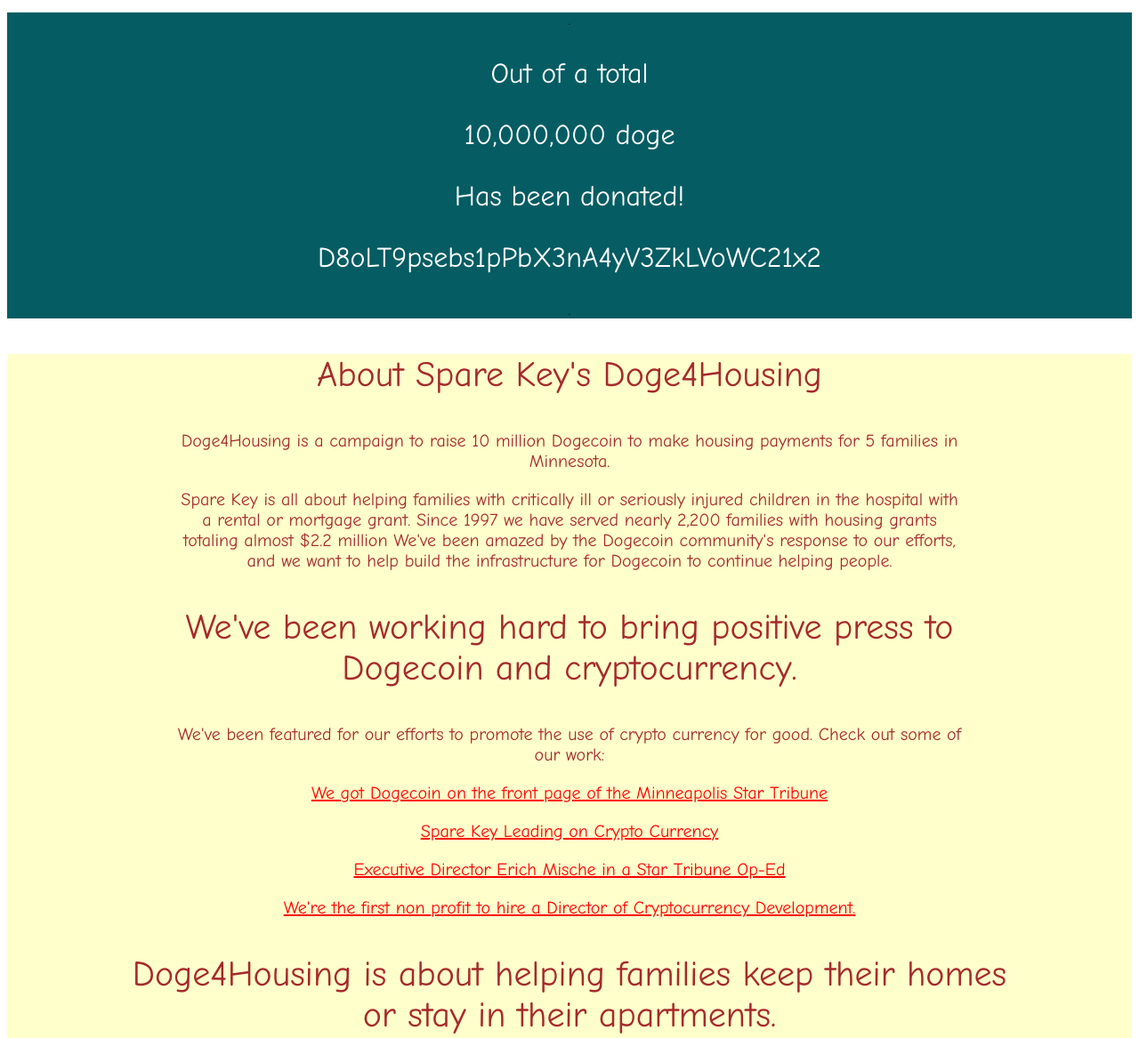
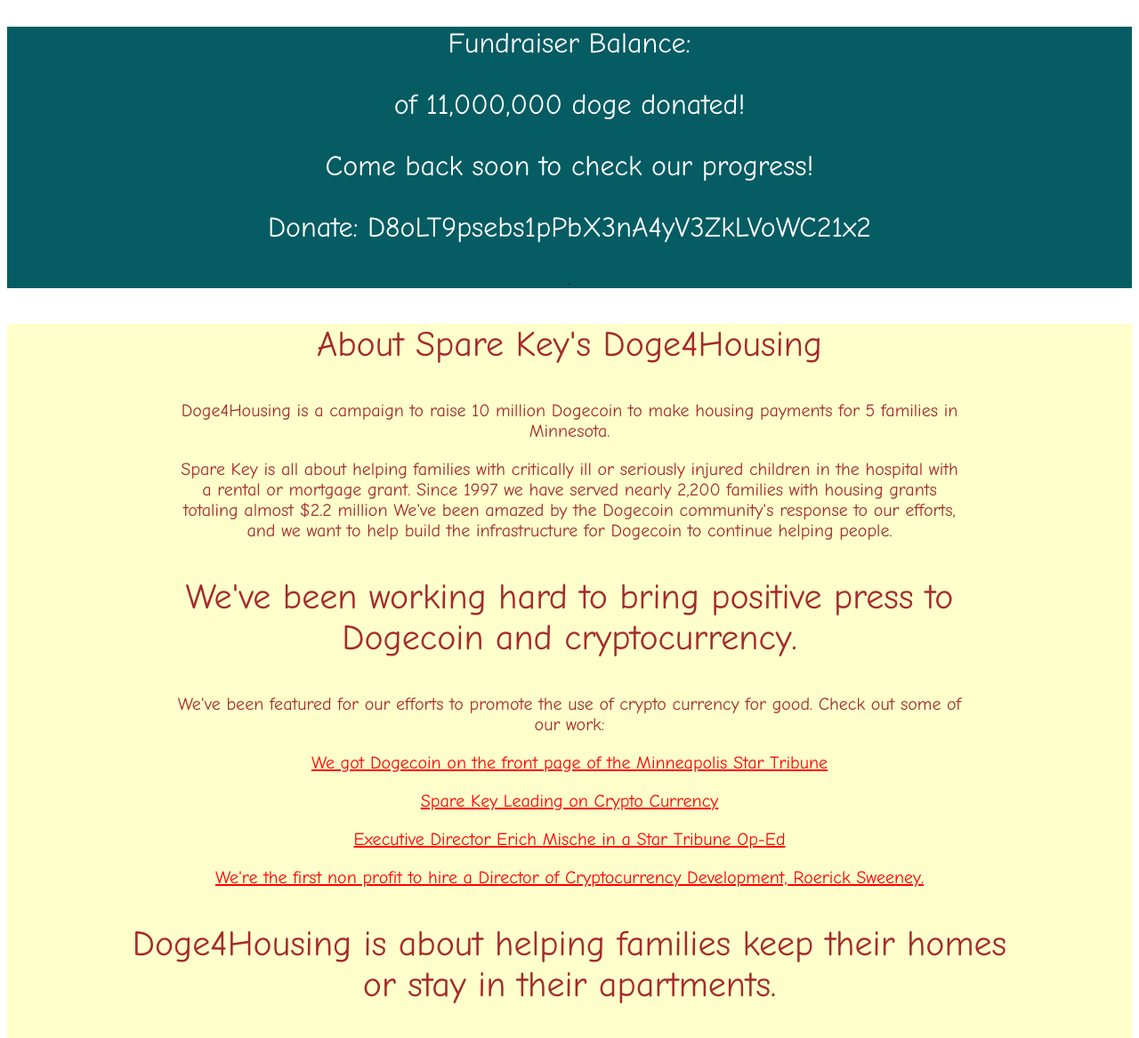
Before and after one commit to sroerick/doge4housing, a plain HTML site: page index.html in a window 1280 px wide. Shown: the part 554-1721 px from the top of the page at 89% size. Drawn offline with nearby package versions, Linux system fonts and the light colour scheme.

Commit message:
chromefix

```diff
--- a/index.html
+++ b/index.html
@@ -28,16 +28,14 @@
  <body>
    <a href="http://sparekey.org"><img class="logo" src="images/doge4housing.png"></img></a>
  <div class="intro">
- <p>.</p>
+ <p class="balance">Fundraiser Balance: </p>
    <p id="balance">
 
-  <p class="balance">Out of a total</p>
-  <p class="balance">10,000,000 doge</p>
-  <p class="balance">Has been donated!</p>
-
-  <p class="balance" font-size="50%">D8oLT9psebs1pPbX3nA4yV3ZkLVoWC21x2</p>
+  <p class="balance">of 11,000,000 doge donated!</p>
+  <p class="balance">Come back soon to check our progress!</p>
+  <p class="balance" font-size="50%">Donate: D8oLT9psebs1pPbX3nA4yV3ZkLVoWC21x2</p>
  <script>
-   $("#balance").html('<object data="balance.php">');
+   $("#balance").html('<object type="text/html" data="balance.php">');
   </script>
 <p>.</p>
 
@@ -54,7 +52,7 @@
   <p class="mainbody"><a href="http://www.sparekey.org/spare-key-leading-on-crypto-currency-for-non-profits-and-charities/">Spare Key Leading on Crypto Currency</a>
   <p class="mainbody"><a href="
 http://www.sparekey.org/chronicles-of-philanthropy-why-a-nonprofit-leader-embraces-virtual-currency/">Executive Director Erich Mische in a Star Tribune Op-Ed</a></p>
- <p class="mainbody"><a href="http://www.sparekey.org/spare-key-hires-director-of-crypto-currency-development-perhaps-first-in-the-nation/">We're the first non profit to hire a Director of Cryptocurrency Development.</a></p>
+ <p class="mainbody"><a href="http://www.sparekey.org/spare-key-hires-director-of-crypto-currency-development-perhaps-first-in-the-nation/">We're the first non profit to hire a Director of Cryptocurrency Development, Roerick Sweeney.</a></p>
 
  <p class="headertitle">Doge4Housing is about helping families keep their homes or stay in their apartments.
  <p class="mainbody">...and focus on their child's care and recovery. It's about giving families peace of mind from their bills. </p>
@@ -76,6 +74,10 @@
 
    <p class="mainbody">We will keep this commitment for a minimum of 12 months upon receipt of currency. If at the end of that 12 months we cannot find vendors willing to accept the currency we would have the option to convert it into fiat US Dollars. </p>
 
+<p class="headertitle">And now a quote from Jackson Palmer</p>
+<p class="mainbody">"It's always sad to see families displaced from their homes due to hefty medical bills, and Doge4Housing is a great campaign aimed to help those families out there currently struggling to focus on the most important thing -- their child's health -- while keeping a roof over their heads. Spare Key is a great cause, and I'm glad that the Dogecoin community can help rally behind it."
+<p class="mainbody">such founder. much pithy. so leadership. wow.
+
 <p class="headertitle">Doing Our Part</p>
 <p class="mainbody">Spare Key will engage with any company that is involved in cryptocurrency to put their logos on our website, social media, etc, as a way to help drive traffic from others, including our followers, supporters, etc.</p>
 <p class="mainbody">Spare Key is looking to be an early adopter of the brave new crypto economy world.</p>
@@ -83,7 +85,7 @@
 <p class="headertitle">Learn more about Spare Key, and help us help others:</p>
 <p class="mainbody"><a href="http://www.sparekey.org">Check out our website</a></p>
 <p class="mainbody"><a href="https://www.facebook.com/sparekey">Be a part of our Facebook Community</a></p>
-<p class="mainbody">Engage with us at twitter: @sparekeymn</p>
+<p class="mainbody">Engage with us at twitter: <a href="http://twitter.com/sparekeymn">@sparekeymn</a></p>
 <p class="mainbody">Follow us on Instagram</p>
  </div>
 </body>
```
